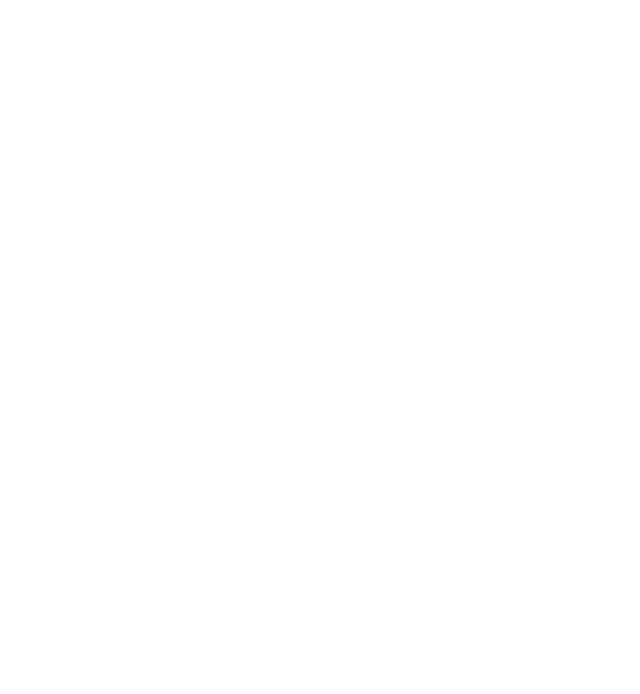
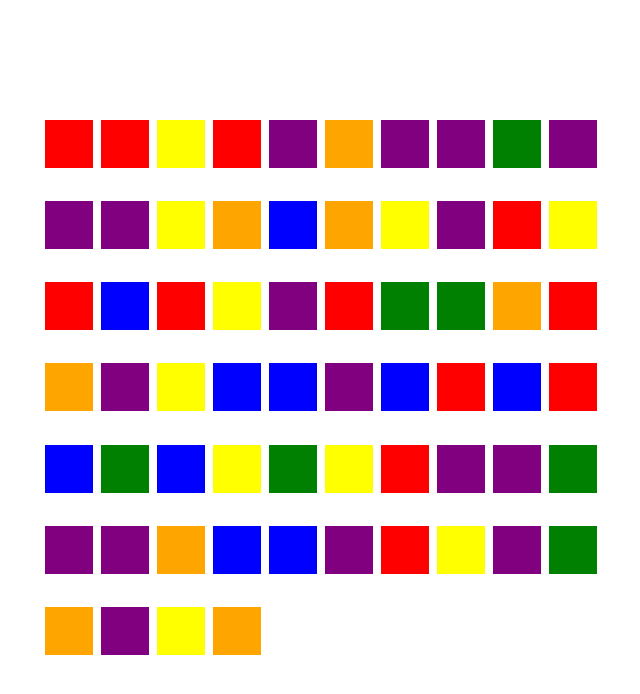
Before and after one commit to ferjbadev/CandyCrushGame, a Next.js app: page / in a window 1280 px wide. Shown: the top 694 px of the page, without its empty margins (315-955 px from the left). Built offline with nearby package versions, Linux system fonts and the light colour scheme.

Commit message:
Update page.tsx

```diff
--- a/src/app/page.tsx
+++ b/src/app/page.tsx
@@ -25,10 +25,12 @@
   console.log(board);
 
   return (
-    <div >
-      {board.map((candy, index) => (
-        <div key={index} className="candy" style={{ backgroundColor: candy }}></div>
-      ))}
+    <div className="flex flex-col items-center justify-center h-screen p-8">
+      <div className="w-[560px] h-[560px] flex flex-wrap gap-2">
+        {board.map((candy, index) => (
+          <div key={index} className=" w-12 h-12" style={{ backgroundColor: candy }}></div>
+        ))}
+      </div>
     </div>
   );
 }
```
